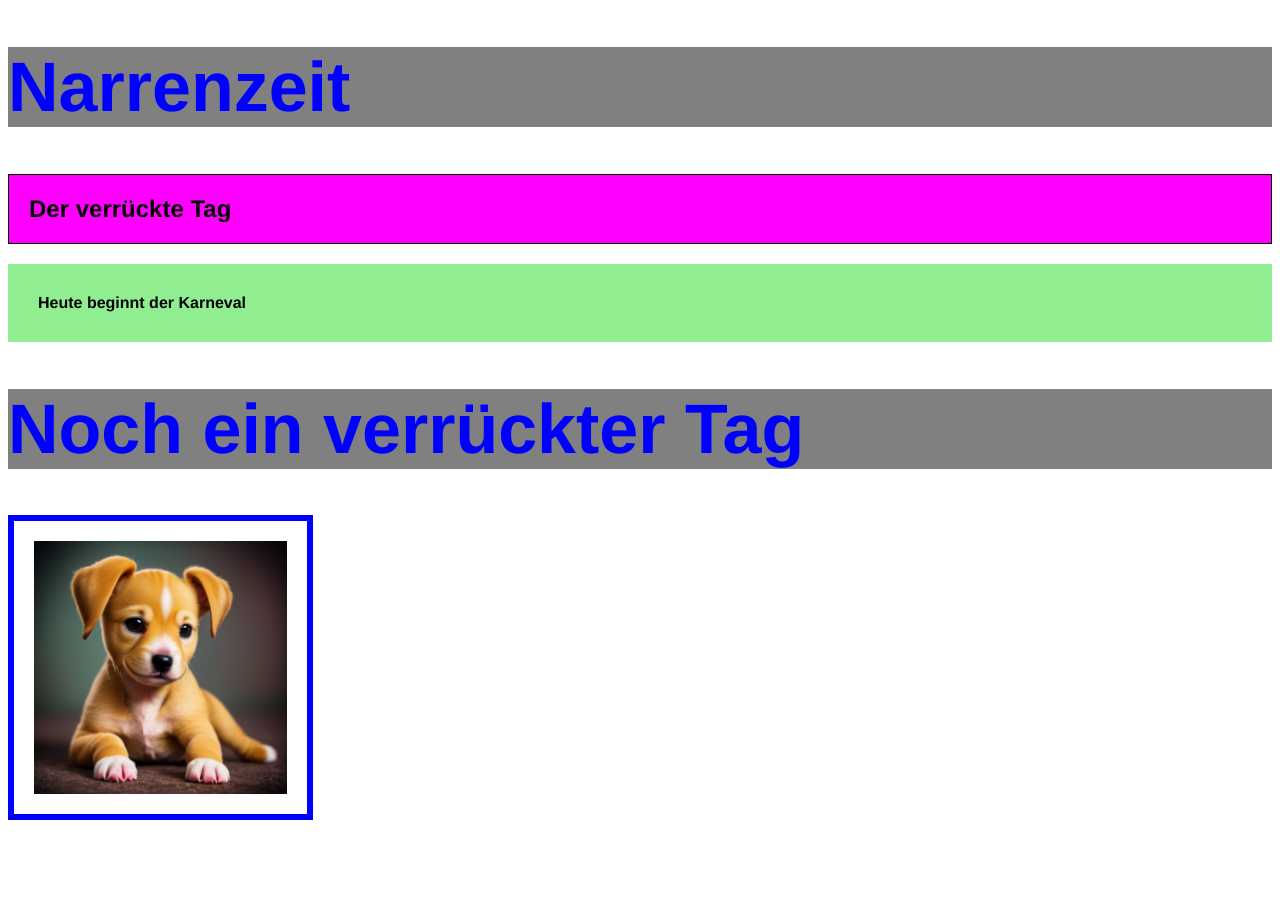
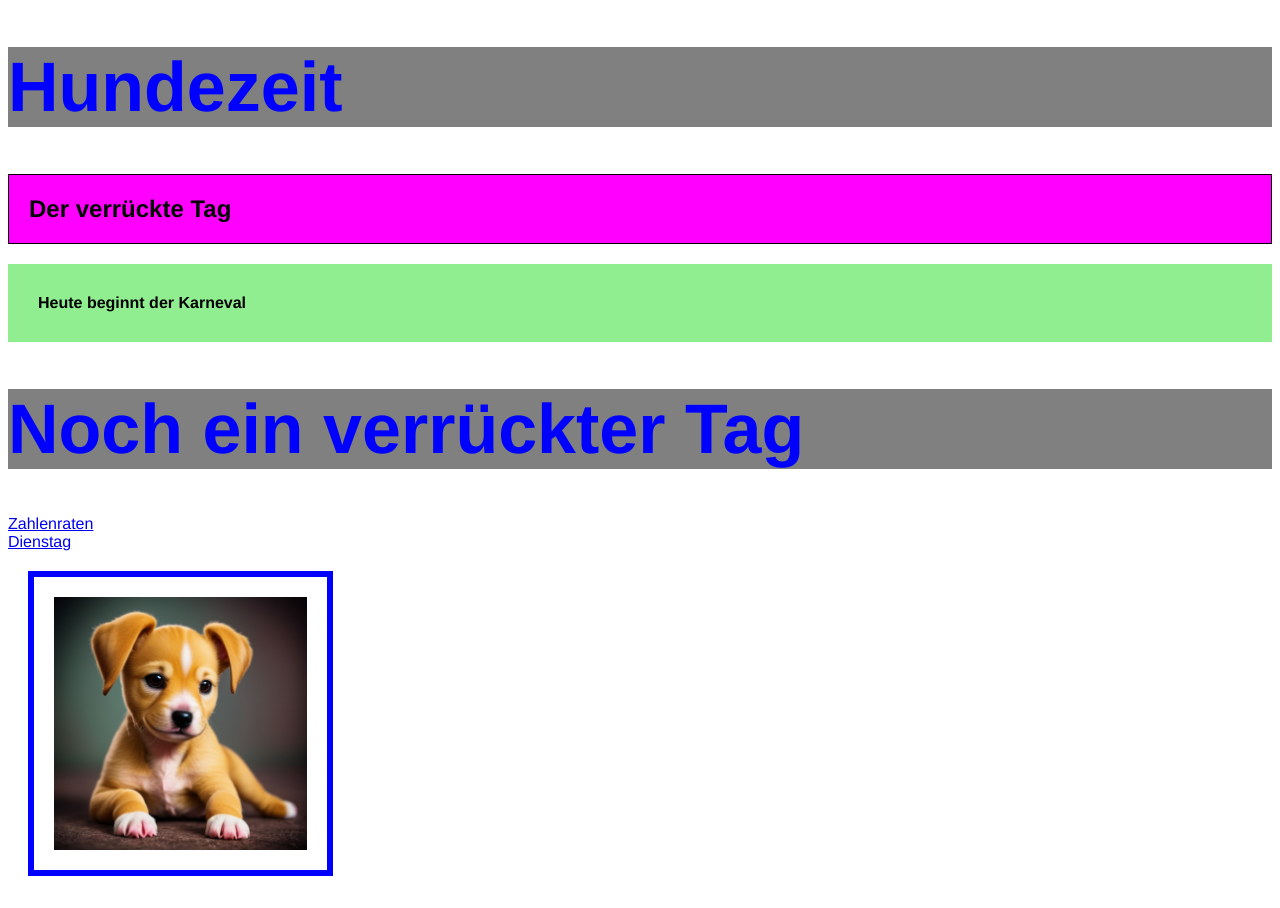
Before and after one commit to guidohts/html-kurs, a plain HTML site: page index.html in a window 1280 px wide. Before the commit the page ends 832 px from the top, so only its background shows below. Drawn offline with Linux system fonts and the light colour scheme.

Commit message:
Update index.html

```diff
--- a/index.html
+++ b/index.html
@@ -14,11 +14,13 @@
             font-family: Helvetica;
             background-color: gray;
         }
+
         img {
             border: 6px solid blue;
             padding: 20px;
             width: 20%;
             height: auto;
+            margin: 20px;
         }
     </style>
     <title>Meine coole Webseite</title>
@@ -26,15 +28,23 @@
 
 <body>
 
-    <h1>Narrenzeit</h1>
+    <h1>Hundezeit</h1>
 
     <h2 style="border: thin solid black; padding: 20px;background-color:magenta">Der verrückte Tag</h2>
 
     <p style="font-weight: bold;background-color:lightgreen;padding: 30px">Heute beginnt der Karneval</p>
 
     <h1>Noch ein verrückter Tag</h1>
+    <div>
+        <a href="zahlenraten.html">Zahlenraten</a>
+    </div>
+    <div>
+        <a href="dienstag.html">Dienstag</a>
+    </div>
+    <div>
+        <img src="images/puppies/puppie_77856561.png" alt="Puppy">
+    </div>
 
-    <img src="images/puppies/puppie_77856561.png" alt="Puppy">
 
 </body>
 
```
